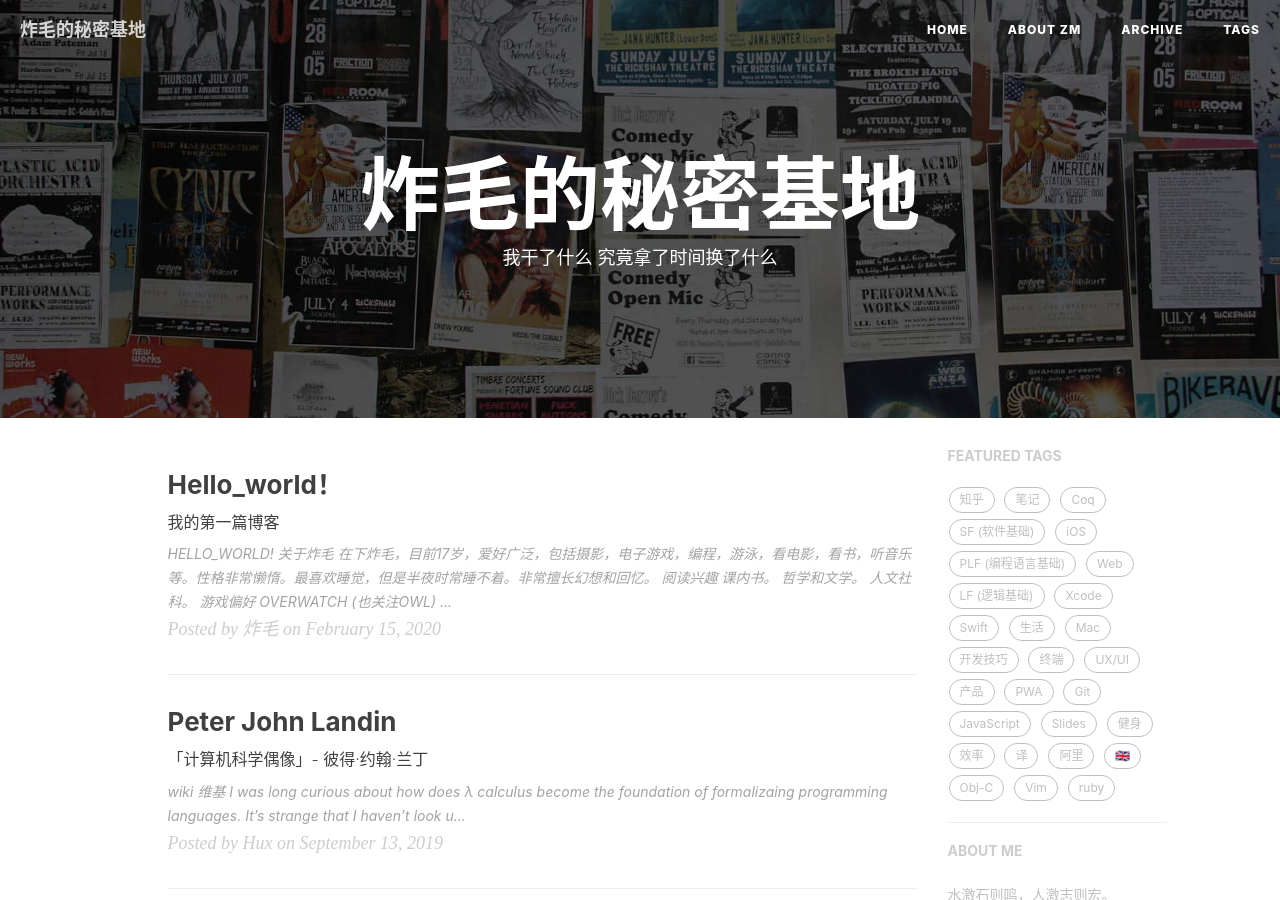
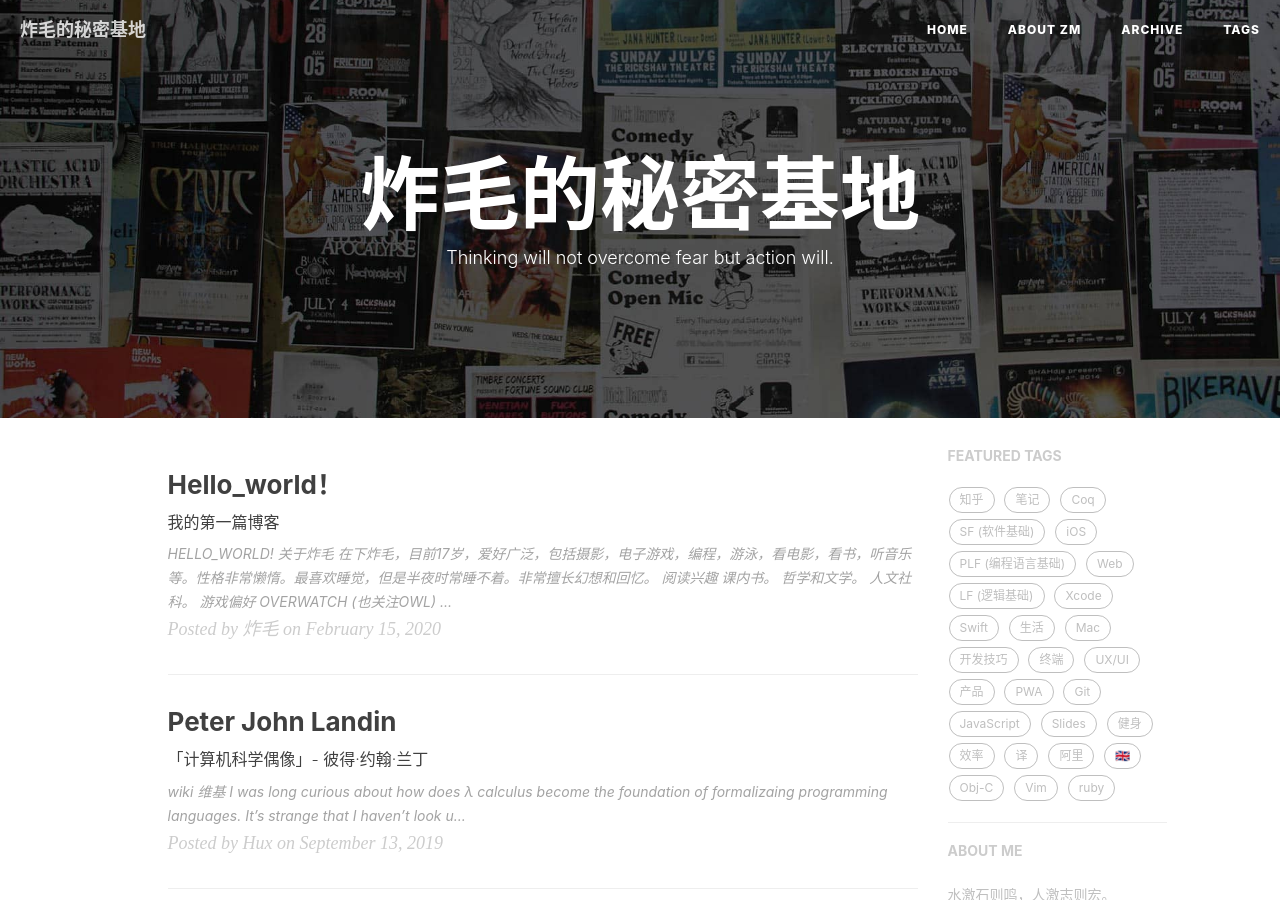
Before and after one commit to lzzmm/lzzmm.github.io, a Jekyll site: the page built from index.html, in a window 1280 px wide and 900 px high. Built offline with Jekyll 4.4.1, drawn with Linux system fonts in a browser that asks for light colours; nearby versions of some CDN libraries; the list of posts is cut into pages by our own code; comment, search, counter and statistics services are not loaded.

Commit message:
change index's description

```diff
--- a/index.html
+++ b/index.html
@@ -1,6 +1,6 @@
 ---
 layout: page
-description: "我干了什么 究竟拿了时间换了什么"
+description: "Thinking will not overcome fear but action will."
 ---
 
 {% for post in paginator.posts %}
```
